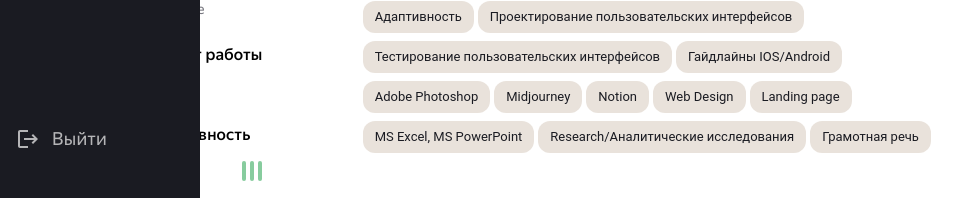
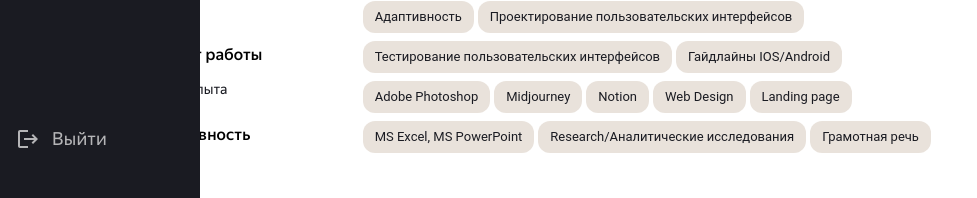
Before and after one commit to MarinaFominykh/alumni-resume-tracker, a React (Vite) app: page /student in a window 1280 px wide. Shown: the part 599-797 px from the top of the page, without its empty margins (0-977 px from the left). Built offline with nearby package versions, Linux system fonts and the light colour scheme.

Commit message:
hotfix/стили activeElement вынести в пропсы

```diff
--- a/src/components/elements/ActivityElement/ActivityElement.tsx
+++ b/src/components/elements/ActivityElement/ActivityElement.tsx
@@ -2,15 +2,21 @@ import lowActivity from '../../../../images/activity_low-activity.svg';
 import middleActivity from '../../../../images/activity_middle-activity.svg';
 import highActivity from '../../../../images/activity_high-activity.svg';
 import { Box } from '@mui/material';
+import { FC } from 'react';
 
-function ActivityElement({ activity }: any) {
+interface ActivityElementProps {
+  activity: number;
+  sx: object;
+}
+
+const ActivityElement: FC<ActivityElementProps> = ({ activity, sx }) => {
   return (
-    <Box sx={{ display: 'flex', justifyContent: 'center' }}>
+    <Box sx={sx}>
       {activity <= 4 && <img src={lowActivity} />}
       {activity >= 5 && activity <= 9 && <img src={middleActivity} />}
       {activity >= 10 && <img src={highActivity} />}
     </Box>
   );
-}
+};
 
 export default ActivityElement;
--- a/src/consts/testStudent.tsx
+++ b/src/consts/testStudent.tsx
@@ -18,7 +18,7 @@ export const testStudent = {
     pageName: 'Behance',
     portfolio_url: 'https://www.example-link.test.com'
   },
-  experience: 2,
+  experience: 0,
   activity: 10,
   about_me:
     'Меня зовут Артем. И я дизайнер интерфейсов UX/UI , создаю сайты и приложения. Использую показатели закупки и тесты, чтобы каждая последующая версия сайта привлекала больше покупателей, чем предыдущая. Умею работать с сервисами аналитики трафика. Редактирую тексты с учетом задач лендинга и целей аудитории. Буду полезен компаниям, которые осознанно повышают конверсию рекламы. С детства люблю комиксы и стараюсь добавлять мелкий растр в дизайн, чтобы сделать его более ламповым. После работы учусь играть на басу и подумываю присоединиться к группе для бодрящих выступлений со сцены. Черкните мне пару строк, если ищете дизайнера для своего нового проекта или хотите просто уютно пообщаться.',
--- a/src/pages/StudentPage/StudentPage.tsx
+++ b/src/pages/StudentPage/StudentPage.tsx
@@ -94,7 +94,9 @@ function StudentPage() {
               Опыт работы
             </Typography>
             <Typography variant="body2" sx={{ color: '#1A1B22' }}>
-              {testStudent.experience}
+              {testStudent.experience === 0 ? 'Без опыта' :
+              testStudent.experience === 1 ? `${testStudent.experience} год` :
+              testStudent.experience < 5 ? `${testStudent.experience} годa` : `${testStudent.experience} лет`}
             </Typography>
           </Box>
 
@@ -103,7 +105,7 @@ function StudentPage() {
               Активность
             </Typography>
 
-            <ActivityElement activity={testStudent.activity} />
+            <ActivityElement activity={testStudent.activity} sx={studentStyles.activity} />
           </Box>
         </Stack>
         <Stack sx={studentStyles.about}>
--- a/src/pages/StudentPage/consts/studentStyles.tsx
+++ b/src/pages/StudentPage/consts/studentStyles.tsx
@@ -58,5 +58,8 @@ export const studentStyles = {
       cursor: 'pointer',
       color: '#1D6BF3'
     }
+  },
+  activity: {
+
   }
 };
```
Also changed, not shown: images/logo.png (added).
